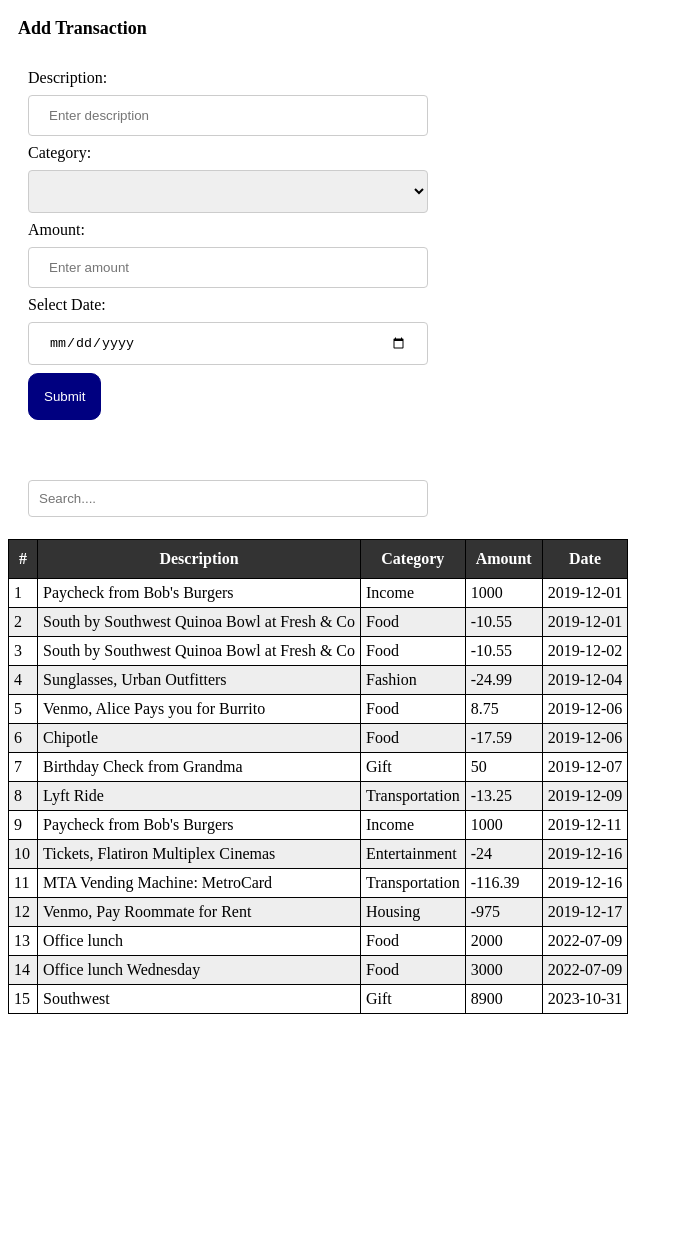
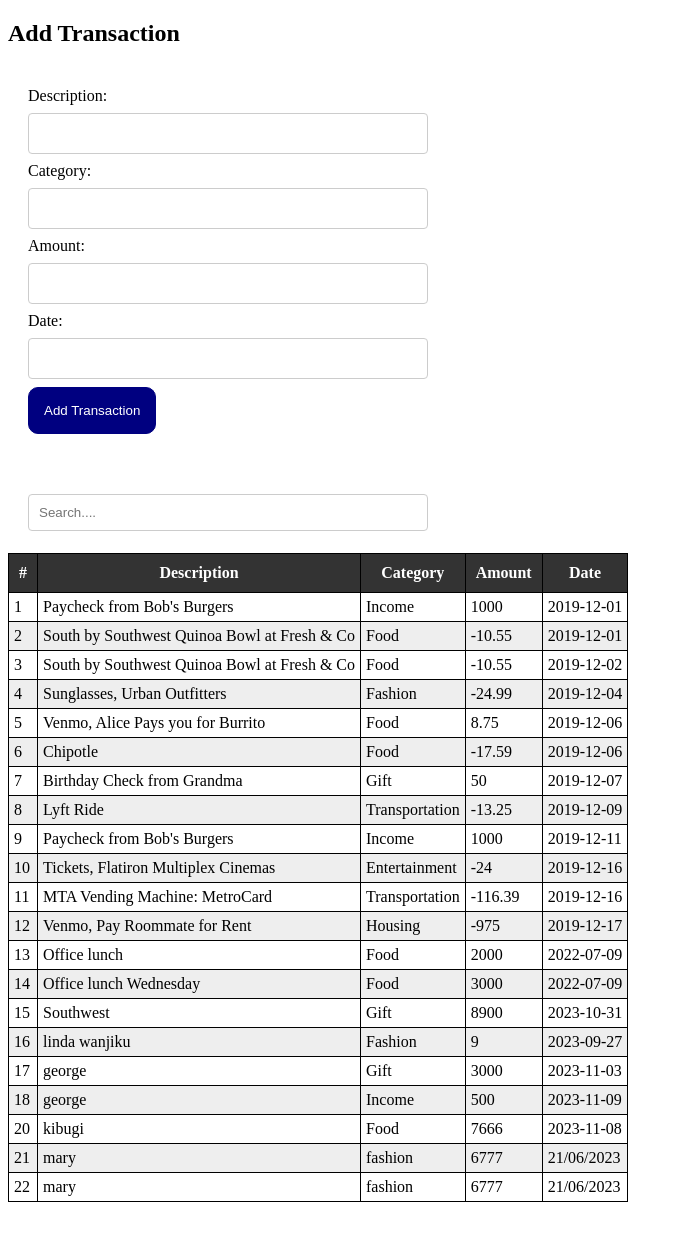
Before and after one commit to lee-kibugi/Code-Challenge-Bank-of-Flatiron, a React (Create React App) app: page / in a window 1280 px wide. Shown: the top 1240 px of the page, without its empty margins (0-683 px from the left). Before the commit the page ends 1114 px from the top, so only its background shows below. Built offline with nearby package versions, Linux system fonts and the light colour scheme; data requests are answered from the project's data file.

Commit message:
Add transaction bug has been solved

```diff
--- a/db/db.json
+++ b/db.json
@@ -104,6 +104,48 @@
       "category": "Gift",
       "amount": 8900,
       "id": 15
+    },
+    {
+      "date": "2023-09-27",
+      "description": "linda wanjiku",
+      "category": "Fashion",
+      "amount": 9,
+      "id": 16
+    },
+    {
+      "date": "2023-11-03",
+      "description": "george ",
+      "category": "Gift",
+      "amount": 3000,
+      "id": 17
+    },
+    {
+      "date": "2023-11-09",
+      "description": "george",
+      "category": "Income",
+      "amount": 500,
+      "id": 18
+    },
+    {
+      "date": "2023-11-08",
+      "description": "kibugi",
+      "category": "Food",
+      "amount": 7666,
+      "id": 20
+    },
+    {
+      "description": "mary ",
+      "category": "fashion",
+      "amount": "6777",
+      "date": "21/06/2023",
+      "id": 21
+    },
+    {
+      "description": "mary ",
+      "category": "fashion",
+      "amount": "6777",
+      "date": "21/06/2023",
+      "id": 22
     }
   ]
 }
--- a/src/App.js
+++ b/src/App.js
@@ -1,11 +1,21 @@
-import AddTransaction from "./components/AddTransaction";
-import DisplayTransactions from "./components/DisplayTransactions";
+
+
+// export default App;
+import React, { useState } from 'react';
+import AddTransaction from './components/AddTransaction';
+import DisplayTransactions from './components/DisplayTransactions';
 
 function App() {
+  const [transactions, setTransactions] = useState([]);
+
+  const handleTransactionAdded = (newTransaction) => {
+    setTransactions([...transactions, newTransaction]);
+  }
+
   return (
     <div className="App">
-      <AddTransaction />
-      <DisplayTransactions />
+      <AddTransaction onTransactionAdded={handleTransactionAdded} />
+      <DisplayTransactions transactions={transactions} />
     </div>
   );
 }
--- a/src/components/AddTransaction.js
+++ b/src/components/AddTransaction.js
@@ -1,107 +1,96 @@
-import React, { useState } from 'react'
+// AddTransaction.js
+import React, { useState } from 'react';
 
-function AddTransaction() {
-    const [description, setDescription] = useState(null);
-    const [category, setCategory] = useState(null);
-    const [amount, setAmount] = useState(0);
-    const [date, setDate] = useState(0);
+function AddTransaction({ onTransactionAdded }) {
+  const [description, setDescription] = useState('');
+  const [category, setCategory] = useState('');
+  const [amount, setAmount] = useState('');
+  const [date, setDate] = useState('');
 
-
-    const handleSubmit = (e) => {
+  const handleSubmit = async (e) => {
     e.preventDefault();
 
+    // Validate input (you can add more validation logic)
+    if (!description || !category || !amount || !date) {
+      alert('Please fill in all fields');
+      return;
+    }
+
     const newTransaction = {
-            date,
       description,
       category,
-            amount: parseFloat(amount), // Convert amount to a number
+      amount,
+      date,
     };
 
-        fetch('http://localhost:4000/transactions', {
+    try {
+      const response = await fetch('http://localhost:4000/transactions', {
         method: 'POST',
         headers: {
-                "Content-Type":'application/json'
+          'Content-Type': 'application/json',
         },
-            body: JSON.stringify(newTransaction)
-        })
-        .then((response)=>{
-            if (response.ok) {
-                alert('Transaction added successfully');
+        body: JSON.stringify(newTransaction),
+      });
 
+      if (!response.ok) {
+        throw new Error('Failed to add transaction');
+      }
+
+      const addedTransaction = await response.json();
+
+      // Pass the new transaction to the parent component
+      onTransactionAdded(addedTransaction);
+
+      // Clear the form fields
       setDescription('');
       setCategory('');
-                setAmount(0);
+      setAmount('');
       setDate('');
-              } else {
-                alert('Error adding transaction');
+    } catch (error) {
+      console.error('Error adding transaction:', error.message);
     }
-        })
-        .catch (error => {
-            console.error('Error:', error);
-        })
-    }
+  };
+
   return (
     <div>
-        <div style={{padding: '10px', fontWeight:'bold', fontSize:'large'}}>Add Transaction</div>
-        <form>
-            <label htmlFor="description">Description: </label>
-            <br />
+      <h2>Add Transaction</h2>
+      <form onSubmit={handleSubmit}>
+        <label htmlFor="description">Description:</label>
         <input
-            type='text'
-            required
-            placeholder='Enter description'
-            onChange={(e)=> setDescription(e.target.value)}
-            />
-            <br />
-            <label htmlFor="description">Category: </label>
-            <br />
-            <select
-            required
-            onChange={(e)=> setCategory(e.target.value)}
-
-            >
-                <option></option>
-                <option value="Income">Income</option>
-                <option value="Food">Food</option>
-                <option value="Fashion">Fashion</option>
-                <option value="Gift">Gift</option>
-                <option value="Housing">Housing</option>
-                <option value="Transportation">Transportation</option>
-                <option value="Entertainment">Entertainment</option>
-            </select>
-
-            <br />
-            <label htmlFor="Amount">Amount: </label>
-            <br />
-            <input
-            type='number'
-            placeholder='Enter amount'
-            required
-            onChange={(e)=> setAmount(e.target.value)}
+          type="text"
+          id="description"
+          value={description}
+          onChange={(e) => setDescription(e.target.value)}
         />
 
-            <br />
-            <label htmlFor="date">Select Date: </label>
-            <br />
+        <label htmlFor="category">Category:</label>
         <input
-            type="date"
-            onChange={(e)=> setDate(e.target.value)}
-            required
+          type="text"
+          id="category"
+          value={category}
+          onChange={(e) => setCategory(e.target.value)}
         />
 
-            <br />
+        <label htmlFor="amount">Amount:</label>
+        <input
+          type="text"
+          id="amount"
+          value={amount}
+          onChange={(e) => setAmount(e.target.value)}
+        />
 
-            <button
-            onClick={
-                (e)=> handleSubmit(e)
-            }
-            type='submit'>
-                Submit
-            </button>
+        <label htmlFor="date">Date:</label>
+        <input
+          type="text"
+          id="date"
+          value={date}
+          onChange={(e) => setDate(e.target.value)}
+        />
 
+        <button type="submit">Add Transaction</button>
       </form>
     </div>
-  )
+  );
 }
 
-export default AddTransaction
+export default AddTransaction;
--- a/src/components/DisplayTransactions.js
+++ b/src/components/DisplayTransactions.js
@@ -1,28 +1,30 @@
-import React, { useEffect, useState } from 'react'
+
+
+
+import React, { useEffect, useState } from 'react';
 
 function DisplayTransactions() {
+  const [transactions, setTransactions] = useState([]);
+  const [query, setQuery] = useState('');
 
-    const [transactions, setTransactions] = useState([]);
-
-    const [query, setQuery] = useState('');
-    useEffect(()=>{
+  useEffect(() => {
     fetch('http://localhost:4000/transactions')
       .then(response => response.json())
       .then(response => {
         setTransactions(response);
       })
-    },[])
+  }, []);
+
   return (
     <div>
-
       <form>
         <input
           type="text"
-            onChange={(e)=>setQuery(e.target.value)}
-            placeholder='Search....' id="search"
+          onChange={(e) => setQuery(e.target.value)}
+          placeholder='Search....'
+          id="search"
         />
       </form>
-
       <table>
         <thead>
           <tr>
@@ -32,40 +34,37 @@ function DisplayTransactions() {
             <th>Amount</th>
             <th>Date</th>
           </tr>
-
         </thead>
         <tbody>
           {
             transactions.length > 0 &&
-            transactions.filter( currentValue => {
-                if(query === ''){
+            transactions.filter(currentValue => {
+              if (query === '') {
                 return currentValue;
-                }else if(
+              } else if (
                 currentValue.description.toLowerCase().includes(query.toLowerCase()) ||
                 currentValue.category.toLowerCase().includes(query.toLowerCase()) ||
                 currentValue.amount.toString().includes(query) ||
                 currentValue.date.toLowerCase().includes(query.toLowerCase())
-                ){
+              ) {
                 return currentValue
               }
-            }).map( transaction => (
+            }).map(transaction => (
               <tr key={transaction.id} style={{
                 marginBottom: '20px'
               }}>
                 <td>{transaction.id}</td>
-                    <td>{ transaction.description }</td>
-                    <td>{ transaction.category }</td>
-                    <td>{ transaction.amount }</td>
-                    <td>{ transaction.date }</td>
+                <td>{transaction.description}</td>
+                <td>{transaction.category}</td>
+                <td>{transaction.amount}</td>
+                <td>{transaction.date}</td>
               </tr>
             ))
           }
-
         </tbody>
       </table>
-
     </div>
   )
 }
 
-export default DisplayTransactions
+export default DisplayTransactions;
```
Also changed, not shown: 1 other file (tests, documents, lock files or other folders). Lines whose indentation alone changed are shown as unchanged.
